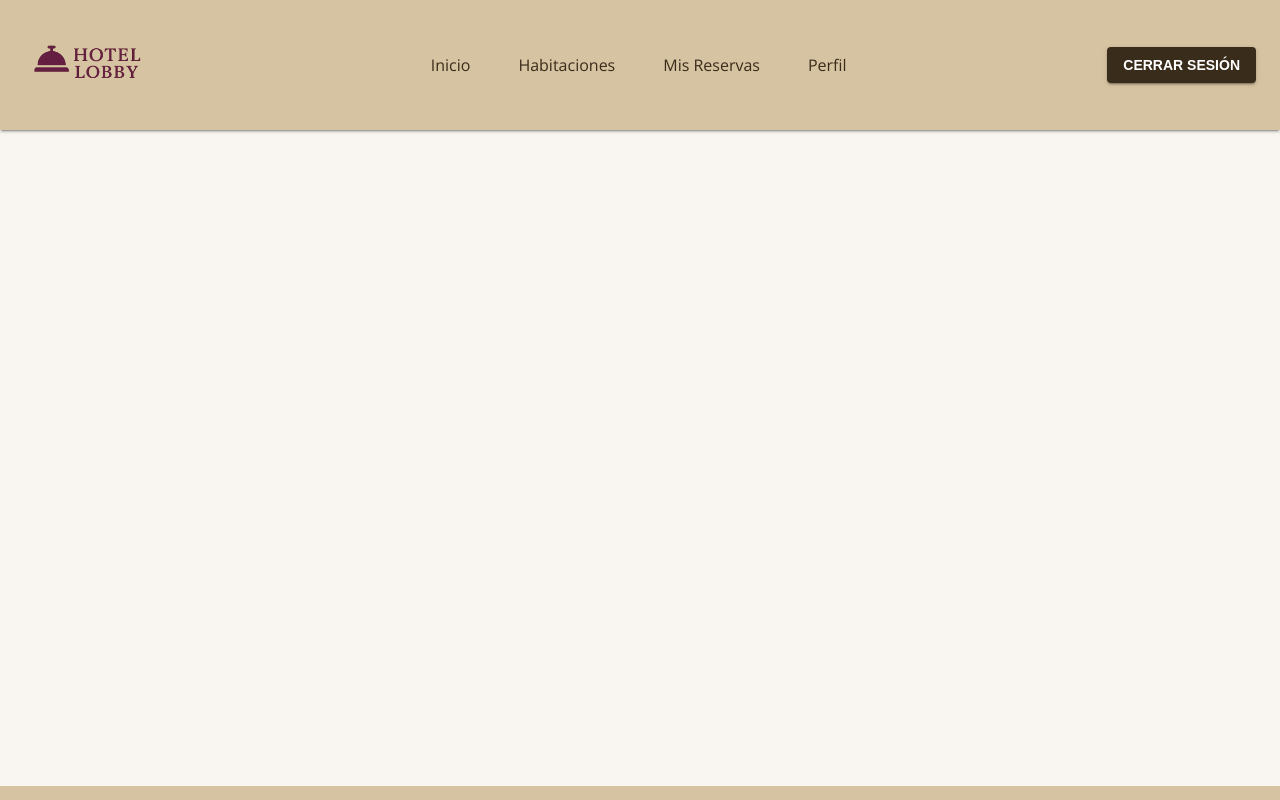
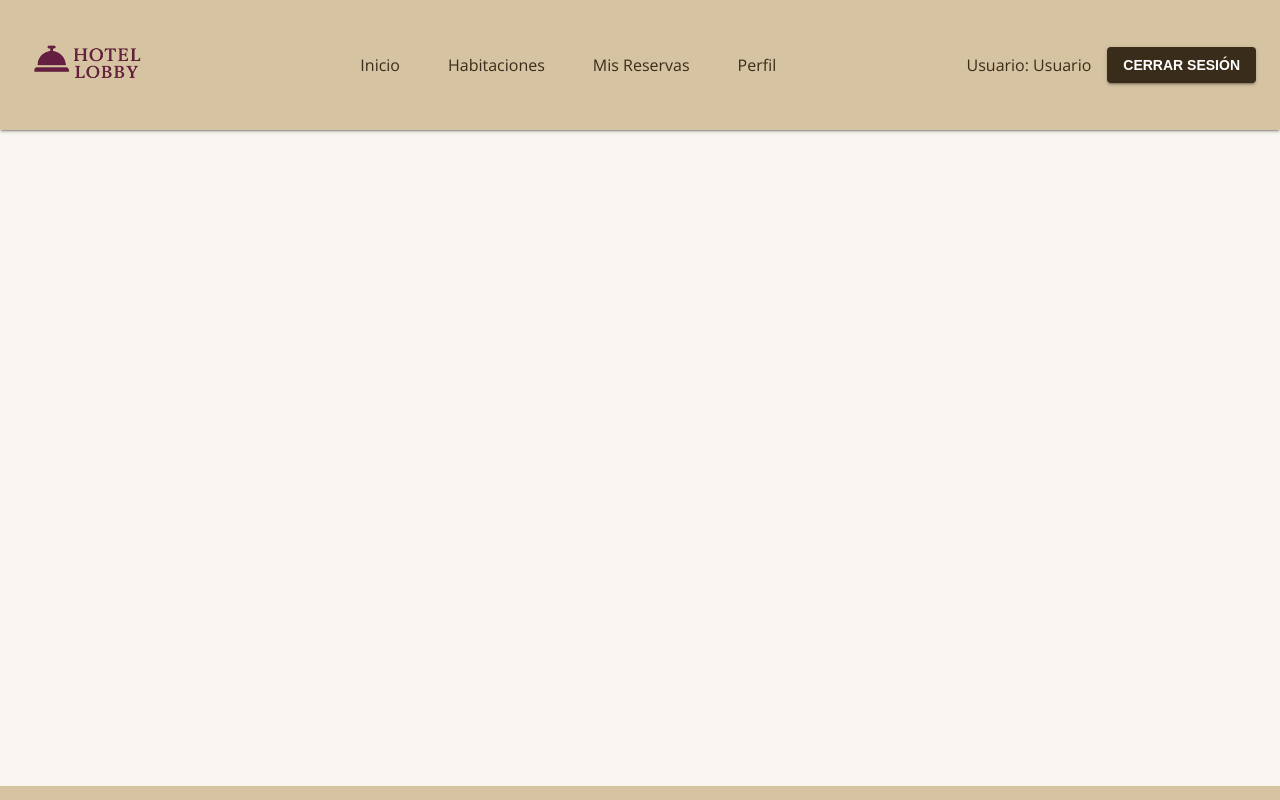
Before and after one commit to EspinacaLaser/TFG-IgnacioRamos, a React (Vite) app: page /cliente in a window 1280 px wide. Shown: the top 800 px of the page. Built offline with nearby package versions, Linux system fonts and the light colour scheme; sample sign-in values are in the browser's storage; a web font is replaced by a local one.

Commit message:
header + footer personal autorizado

```diff
--- a/src/components/ui/header/Header.tsx
+++ b/src/components/ui/header/Header.tsx
@@ -1,7 +1,6 @@
 /**
  * Header principal de la aplicación.
- * Incluye el logo (generado con IA), la barra de navegación, el botón de
- * cerrar sesión y el menú hamburguesa para móvil.
+ * Incluye el logo, barra de navegación, nombre de usuario, botón de cerrar sesión y menú hamburguesa.
  * Utiliza el tema global de MUI para colores y tipografía.
  */
 import { useState } from "react";
@@ -19,6 +18,7 @@ import Drawer from "@mui/material/Drawer";
 import List from "@mui/material/List";
 import Divider from "@mui/material/Divider";
 import NavItem from "./NavItem";
+import WelcomeUser from "./WelcomeUser";
 
 // Enlaces de navegación principales
 const navLinks = [
@@ -29,14 +29,10 @@ const navLinks = [
 ];
 
 const Header = () => {
-  // Hook de navegación de React Router
   const navigate = useNavigate();
-  // Recupera el usuario del localStorage (si está logeado)
   const user = JSON.parse(localStorage.getItem("user") || "null");
-  // Estado para controlar la apertura del Drawer (menú tipo hamburguesa)
   const [drawerOpen, setDrawerOpen] = useState(false);
 
-  // Cierra sesión y redirige al login
   const handleLogout = () => {
     localStorage.removeItem("user");
     navigate("/login");
@@ -60,8 +56,9 @@ const Header = () => {
         <Box sx={{ flex: 1, display: { xs: "none", md: "flex" }, justifyContent: "center" }}>
           <Navbar />
         </Box>
-        {/* Botón de cerrar sesión visible solo en escritorio */}
-        <Box sx={{ display: { xs: "none", md: "flex" }, alignItems: "center" }}>
+        {/* Nombre de usuario y botón de cerrar sesión en escritorio */}
+        <Box sx={{ display: { xs: "none", md: "flex" }, alignItems: "center", gap: 2 }}>
+          <WelcomeUser />
           {user ? (
             <Button
               variant="contained"
@@ -104,12 +101,13 @@ const Header = () => {
               ))}
             </List>
             <Divider sx={{ my: 1 }} />
+            <WelcomeUser />
             {user ? (
               <Button
                 variant="contained"
                 color="primary"
                 onClick={handleLogout}
-                sx={{ fontWeight: "bold", fontFamily: "'Montserrat', Arial, sans-serif" }}
+                sx={{ fontWeight: "bold", fontFamily: "'Montserrat', Arial, sans-serif", mt: 2 }}
               >
                 Cerrar sesión
               </Button>
--- a/src/components/ui/header/HeaderPersonalAutorizado.tsx
+++ b/src/components/ui/header/HeaderPersonalAutorizado.tsx
@@ -1,19 +1,19 @@
 /**
  * Header para personal autorizado (recepcionista y admin).
- * Muestra el logo reutilizable y el botón de cerrar sesión.
+ * Muestra el logo reutilizable, el nombre del usuario y el botón de cerrar sesión.
  * Diseño minimalista, responsivo y coherente con la interfaz de gestión.
  */
 import React from "react";
 import { Box } from "@mui/material";
-import Logo from "./Logo";
-import LogoutButton from "./LogoutButton"; // Debes crear este componente reutilizando la lógica de logout
+import LogoutButton from "./LogoutButton";
+import WelcomeUser from "./WelcomeUser";
 
 const HeaderPersonalAutorizado: React.FC = () => (
   <Box
     component="header"
     sx={{
       width: "100%",
-      background: "#2d3e50", // Color especial para paneles internos
+      background: "#2d3e50",
       color: "#fff",
       display: "flex",
       alignItems: "center",
@@ -24,7 +24,9 @@ const HeaderPersonalAutorizado: React.FC = () => (
       minHeight: { xs: 60, md: 80 },
     }}
   >
-    <Logo />
+    <Box sx={{ display: "flex", alignItems: "center", gap: 2 }}>
+      <WelcomeUser />
+    </Box>
     <LogoutButton />
   </Box>
 );
--- /dev/null
+++ b/src/components/ui/header/WelcomeUser.tsx
@@ -0,0 +1,26 @@
+/**
+ * Muestra el nombre del usuario autenticado.
+ * Detecta si es cliente, recepcionista o admin y muestra el campo correcto.
+ * Reutilizable en cualquier header.
+ */
+import React from "react";
+
+const WelcomeUser: React.FC = () => {
+  // Intenta obtener el usuario desde localStorage (ajusta si usas contexto)
+  const user = JSON.parse(localStorage.getItem("user") || "null");
+
+  if (!user) return null;
+
+  // Detecta el campo de nombre según el tipo de usuario
+  const nombre =
+    user.nombre_completo || user.nombre || user.usuario || "Usuario";
+
+  return (
+    <span
+    >
+      Usuario: {nombre}
+    </span>
+  );
+};
+
+export default WelcomeUser;
--- a/src/routes/AppRoutes.tsx
+++ b/src/routes/AppRoutes.tsx
@@ -4,7 +4,6 @@
 import { Routes, Route, Navigate } from 'react-router-dom';
 
 import ClienteLayout from '../layouts/ClienteLayout';
-import RecepcionistaLayout from '../layouts/RecepcionLayout';
 import AdminLayout from '../layouts/AdminLayout';
 
 import ClienteHome from '../pages/cliente/ClienteHome';
@@ -26,6 +25,7 @@ import Registro from '../pages/shared/Registro';
 import NotFound from '../pages/shared/NotFound';
 
 import ReservaDatosPersonales from '../pages/cliente/ReservaDatosPersonales';
+import RecepcionLayout from '../layouts/RecepcionLayout';
 
 
 const AppRoutes = () => (
@@ -48,12 +48,10 @@ const AppRoutes = () => (
     </Route>
 
     {/* Rutas privadas para recepcionistas */}
-    // Ejemplo de rutas protegidas para recepcionista
-    <Route path="/recepcionista" element={<RecepcionistaLayout />}>
+    <Route path="/recepcionista" element={<RecepcionLayout />}>
       <Route path="home" element={<RecepcionistaHome />} />
       <Route path="reservas" element={<RecepcionistaReservas />} />
       <Route path="horarios" element={<RecepcionistaHorario />} />
-      {/* ...otras rutas de recepcionista */}
     </Route>
 
     {/* Rutas privadas para administradores */}
```
Also changed, not shown: 1 other file (tests, documents, lock files or other folders).
